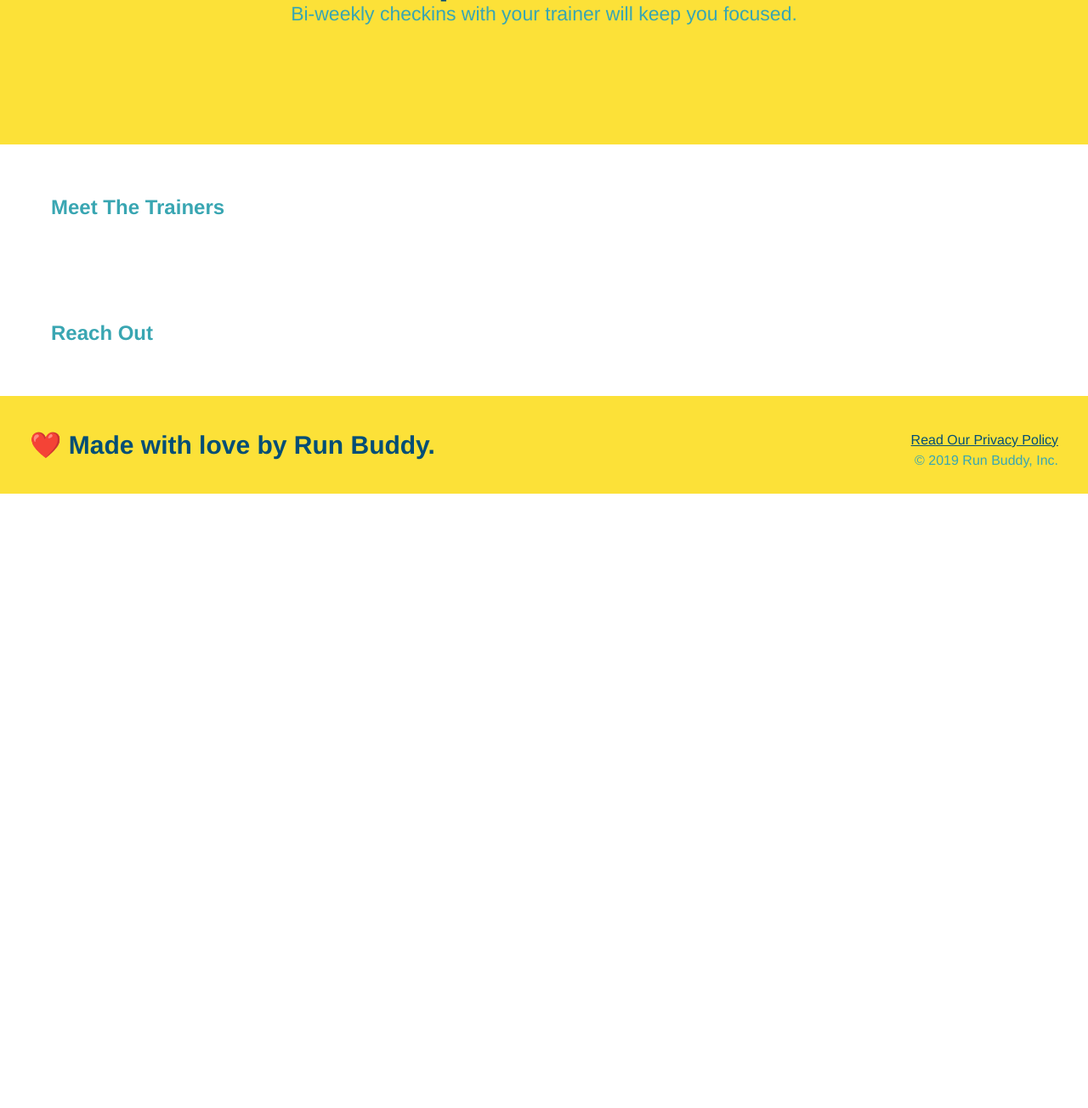
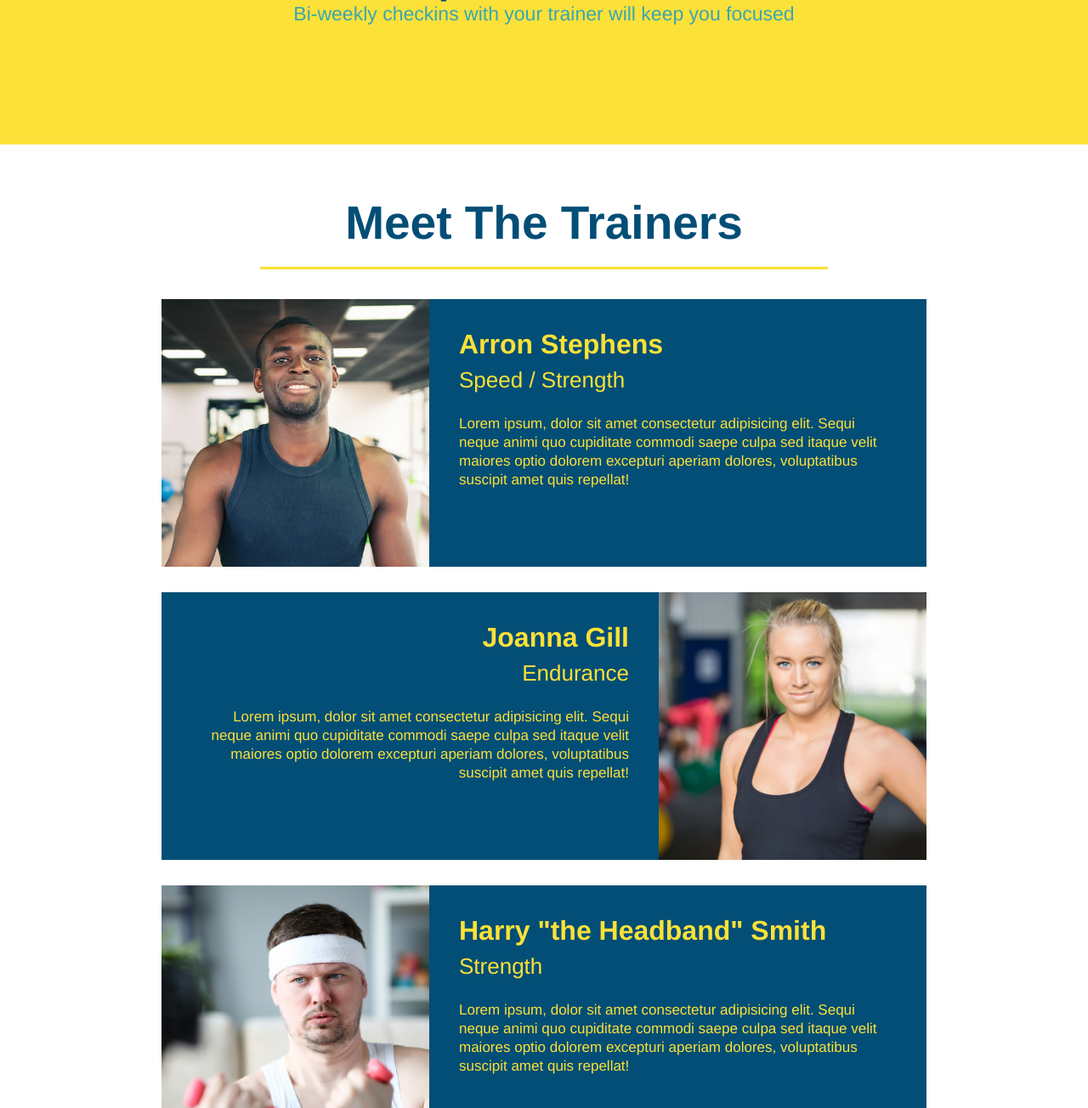
Before and after one commit to Flumanuck/run-buddy, a plain HTML site: page index.html in a window 1280 px wide. Shown: the part 2560-3864 px from the top of the page at 85% size. Before the commit the page ends 3141 px from the top, so only its background shows below. Drawn offline with Linux system fonts and the light colour scheme.

Commit message:
meet the trainers section

```diff
--- a/assets/css/style.css
+++ b/assets/css/style.css
@@ -138,23 +138,6 @@ section {
   background: #fce138;
 }
 
-.section-title {
-  font-size: 55px;
-  color: #024e76;
-  margin-bottom: 35px;
-  padding: 0 100px 20px 100px;
-  display: inline-block;
-  border-bottom: 3px solid;
-}
-
-.primary-border {
-  border-color: #fce138;
-}
-
-.secondary-border {
-  border-color: #39a6b2;
-}
-
 .steps div {
   margin-bottom: 80px;
 }
@@ -176,5 +159,68 @@ section {
 }
 
 .steps span {
-  font-size:38px;
+  font-size: 38px;
 }
+
+.section-title {
+  font-size: 55px;
+  color: #024e76;
+  margin-bottom: 35px;
+  padding: 0 100px 20px 100px;
+  display: inline-block;
+  border-bottom: 3px solid;
+}
+
+.primary-border {
+  border-color: #fce138;
+}
+
+.secondary-border {
+  border-color: #39a6b2;
+}
+
+.trainers {
+  text-align: center;
+}
+
+.trainer {
+  width: 900px;
+  margin: 0 auto 30px auto;
+  background: #024e76;
+  color: #fce138;
+  overflow: auto;
+}
+
+.trainer img {
+  width: 35%;
+  float: left;
+}
+
+.trainer-bio {
+  padding: 35px;
+  float: left;
+  width: 65%;
+}
+
+.trainer-bio h3 {
+  font-size: 32px;
+  margin-bottom: 8px;
+}
+
+.trainer-bio h4 {
+  font-weight: lighter;
+  font-size: 26px;
+  margin-bottom: 25px;
+}
+
+.trainer-bio p {
+  font-size: 17px;
+  line-height: 1.3;
+}
+.text-left {
+  text-align: left;
+}
+
+.text-right {
+  text-align: right;
+}
--- a/index.html
+++ b/index.html
@@ -72,7 +72,10 @@
   <section id="what-we-do" class="intro">
     <h2 class="section-title primary-border">What We Do</h2>
     <p>
-      butcher selfies chambray shabby chic gentrify readymade yr Echo Park XOXO Tumblr normcore Banksy direct trade Blue Bottle chillwave you probably haven't heard of them single-origin coffee Vice fanny pack fixie Odd Future Austin fingerstache pickled twee synth Wes Anderson Thundercats viral bitters flannel meggings narwhal Marfa Schlitz sustainable Intelligentsia umami deep v craft
+      butcher selfies chambray shabby chic gentrify readymade yr Echo Park XOXO Tumblr normcore Banksy direct trade Blue
+      Bottle chillwave you probably haven't heard of them single-origin coffee Vice fanny pack fixie Odd Future Austin
+      fingerstache pickled twee synth Wes Anderson Thundercats viral bitters flannel meggings narwhal Marfa Schlitz
+      sustainable Intelligentsia umami deep v craft
     </p>
   </section>
 
@@ -81,7 +84,6 @@
     <h2 class="section-title secondary-border">What You Do</h2>
 
     <div>
-      <!-- insert this img element -->
       <img src="./assets/images/step-1.svg" alt="" />
       <h3>Step 1: <span>Fill Out the Form Above.</span></h3>
       <p>You're already here, so why not?</p>
@@ -102,18 +104,58 @@
     <div>
       <img src="./assets/images/step-4.svg" alt="" />
       <h3>Step 4: <span>See Results.</span></h3>
-      <p>Bi-weekly checkins with your trainer will keep you focused.</p>
+      <p>Bi-weekly checkins with your trainer will keep you focused</p>
     </div>
   </section>
 
+  <!-- "meet the trainers" section -->
+  <section id="your-trainers" class="trainers">
+    <h2 class="section-title primary-border">Meet The Trainers</h2>
 
-  <!-- "meet the trainers" section -->
-  <section id="your-trainers">
-    <h2>Meet The Trainers</h2>
+    <!-- first trainer bio-->
+    <article class="trainer">
+      <img src="./assets/images/trainer-1.jpg" alt="Arron Stephens in his workout clothes, ready to pump iron" />
+      <div class="trainer-bio text-left">
+        <h3>Arron Stephens</h3>
+        <h4>Speed / Strength</h4>
+        <p>
+          Lorem ipsum, dolor sit amet consectetur adipisicing elit. Sequi neque animi quo cupiditate commodi saepe culpa sed
+          itaque velit maiores optio dolorem excepturi aperiam dolores, voluptatibus suscipit amet quis repellat!
+        </p>
+      </div>
+    </article>
+
+    <!-- second trainer bio -->
+    <article class="trainer">
+      <div class="trainer-bio text-right">
+        <h3>Joanna Gill</h3>
+        <h4>Endurance</h4>
+        <p>
+          Lorem ipsum, dolor sit amet consectetur adipisicing elit. Sequi neque animi quo cupiditate commodi saepe culpa sed
+          itaque velit maiores optio dolorem excepturi aperiam dolores, voluptatibus suscipit amet quis repellat!
+        </p>
+      </div>
+      <img src="./assets/images/trainer-2.jpg" alt="Joanna Gill cooling off after a workout" />
+    </article>
+
+    <!-- third trainer bio -->
+    <article class="trainer">
+      <img src="./assets/images/trainer-3.jpg" alt="Harry Smith wearing a headband and lifting comically small pink weights" />
+      <div class="trainer-bio text-left">
+        <h3>Harry "the Headband" Smith</h3>
+        <h4>Strength</h4>
+        <p>
+          Lorem ipsum, dolor sit amet consectetur adipisicing elit. Sequi neque animi quo cupiditate commodi saepe culpa sed
+          itaque velit maiores optio dolorem excepturi aperiam dolores, voluptatibus suscipit amet quis repellat!
+        </p>
+      </div>
+    </article>
+
+
   </section>
 
   <!-- "reach out" section -->
-  <section id="reach-out">
+  <section>
     <h2>Reach Out</h2>
   </section>
 
```
Also changed, not shown: assets/images/trainer-1.jpg (added), assets/images/trainer-2.jpg (added), assets/images/trainer-3.jpg (added).
